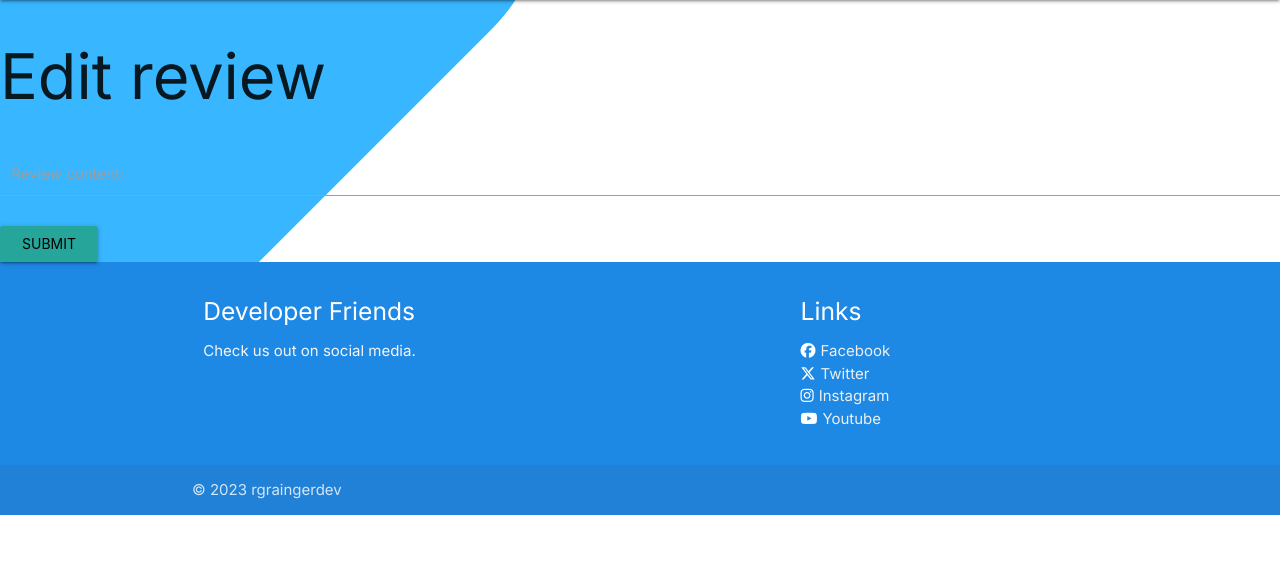
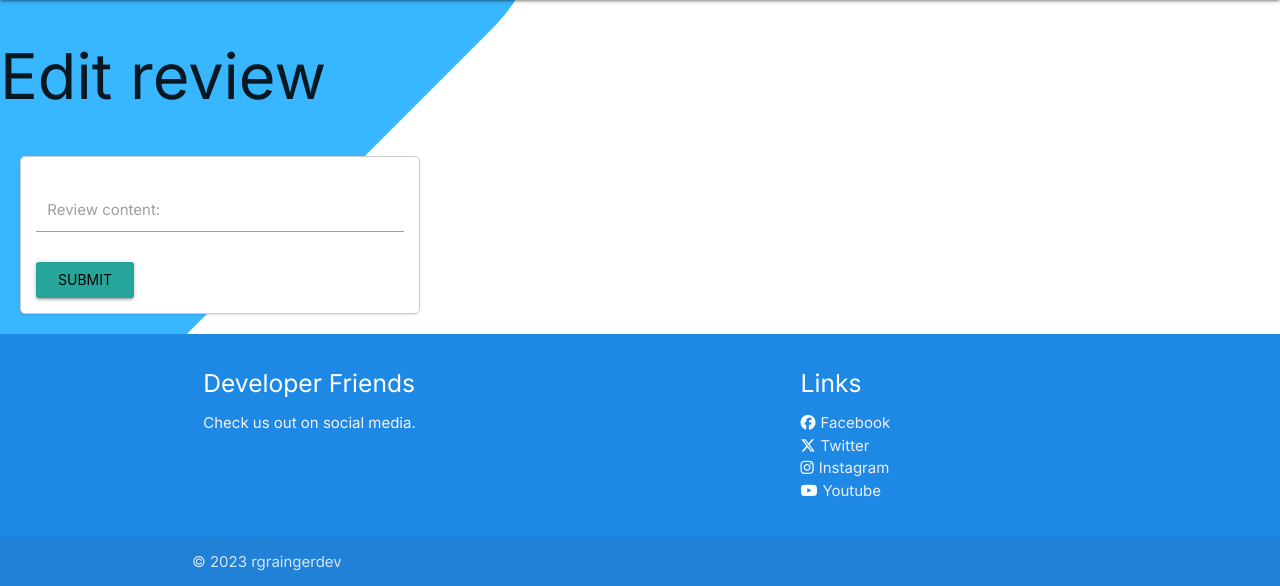
Before and after one commit to Code-Institute-Submissions/rgraingerdev-MS33, a Flask app: template project/templates/edit_review.html in a window 1280 px wide. Shown: the part 64-650 px from the top of the page. Run offline with Flask 3, Linux system fonts and the light colour scheme; the template is opened without the code that fills it, so the values that code supplies are empty; some libraries are stand-ins or nearby versions.

Commit message:
Added background to edit message

````diff
--- a/project/templates/edit_message.html
+++ /dev/null
@@ -1,5 +0,0 @@
-{% extends "base.html" %}
-{% block content %}
-
-{% endblock %}
-```
--- a/project/templates/edit_review.html
+++ b/project/templates/edit_review.html
@@ -1,7 +1,7 @@
 {% extends 'base.html' %}
 {% block content %}
     <h1>Edit review</h1>
-        <form method="post">
+        <form method="post" class="comment-card">
             <div class="input-field col s6">
                 <label for="content">Review content:</label>
                 <textarea id="content" name="content" class="materialize-textarea" required>{{ review.content }}</textarea>
````
